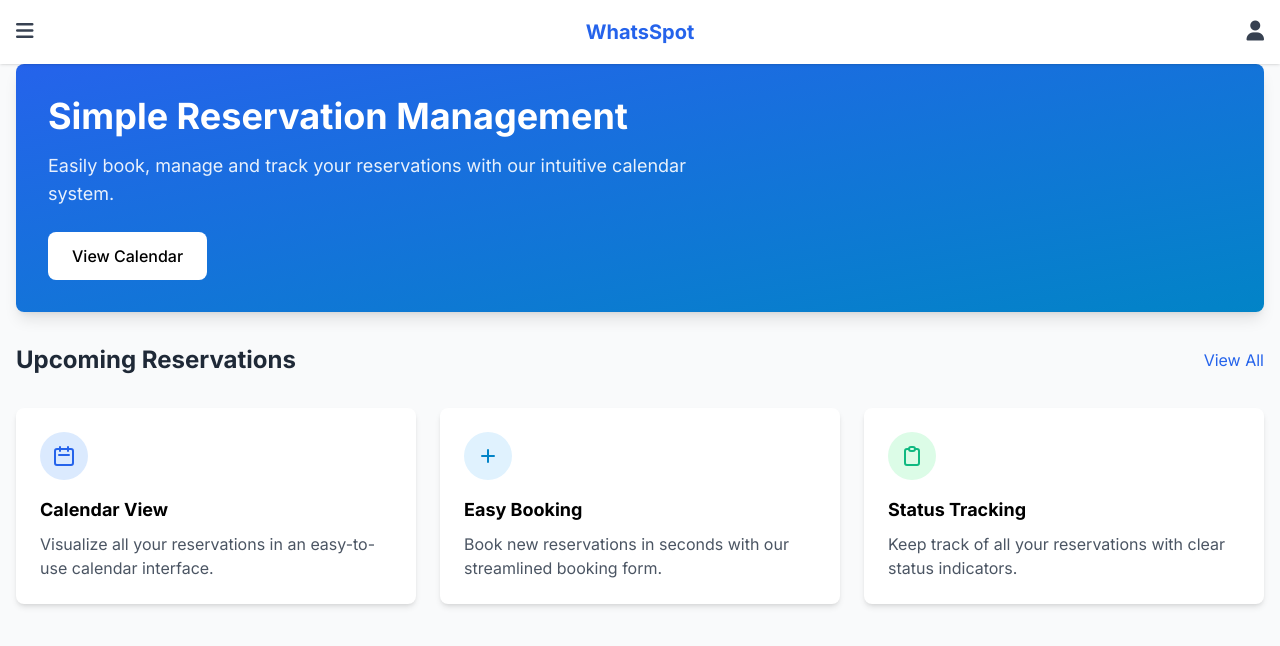
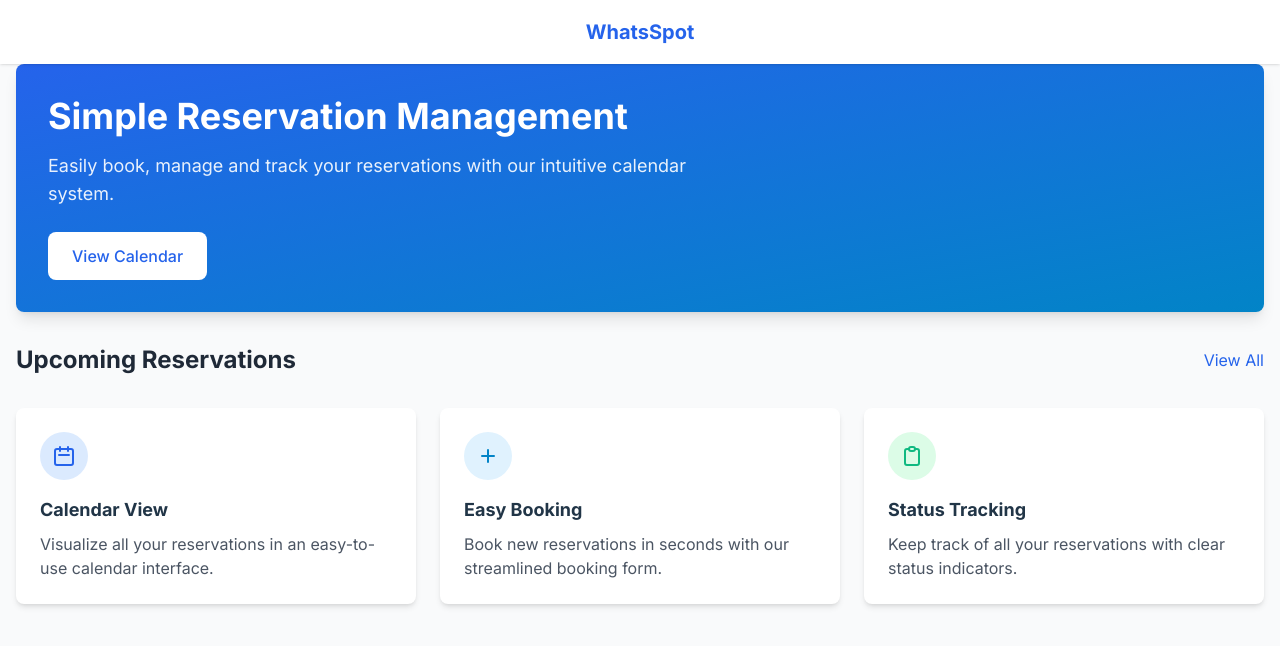
Before and after one commit to ARSanchezKiconex/whatspot-vue3, a Vue app: page / in a window 1280 px wide. Shown: the top 646 px of the page. Built offline with nearby package versions, Linux system fonts and the light colour scheme.

Commit message:
Refactoring: Delete unnecessary dependencies | Install Library Element Plus

```diff
--- a/src/main.ts
+++ b/src/main.ts
@@ -7,18 +7,9 @@
 // Import routes
 import { routes } from './router'
 
-// Importa Vuetify
-import 'vuetify/styles';
-import { createVuetify } from 'vuetify';
-import * as components from 'vuetify/components';
-import * as directives from 'vuetify/directives';
-import { aliases, fa } from 'vuetify/iconsets/fa'
-import '@fortawesome/fontawesome-free/css/all.css';
-
-const vuetify = createVuetify({
-  components,
-  directives,
-});
+// Importa Element Plus
+import ElementPlus from 'element-plus';
+import 'element-plus/dist/index.css';
 
 // Create Pinia store
 const pinia = createPinia()
@@ -29,17 +20,9 @@
   routes
 })
 
-// Create and mount app
-createApp(App)
-  .use(vuetify)
-  .use(pinia)
-  .use(router)
-  .mount('#app')
+const app = createApp(App);
 
-  export default createVuetify({
-    icons: {
-      defaultSet: 'fa',
-      aliases,
-      sets: { fa },
-    },
-  })
+app.use(router);
+app.use(pinia);
+app.use(ElementPlus);
+app.mount('#app');
```
Also changed, not shown: package.json (+3 -5 lines), 1 other file (tests, documents, lock files or other folders).
